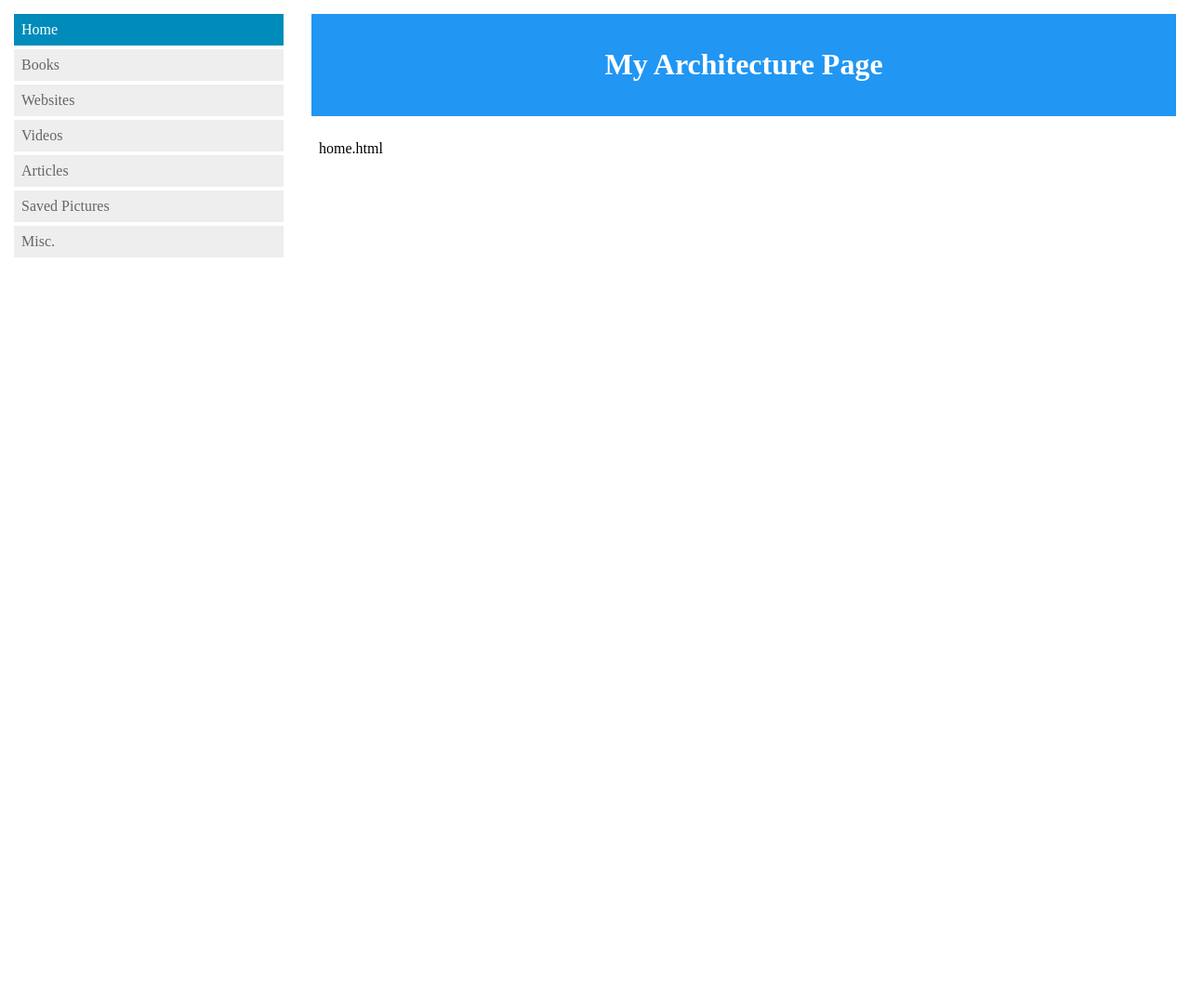
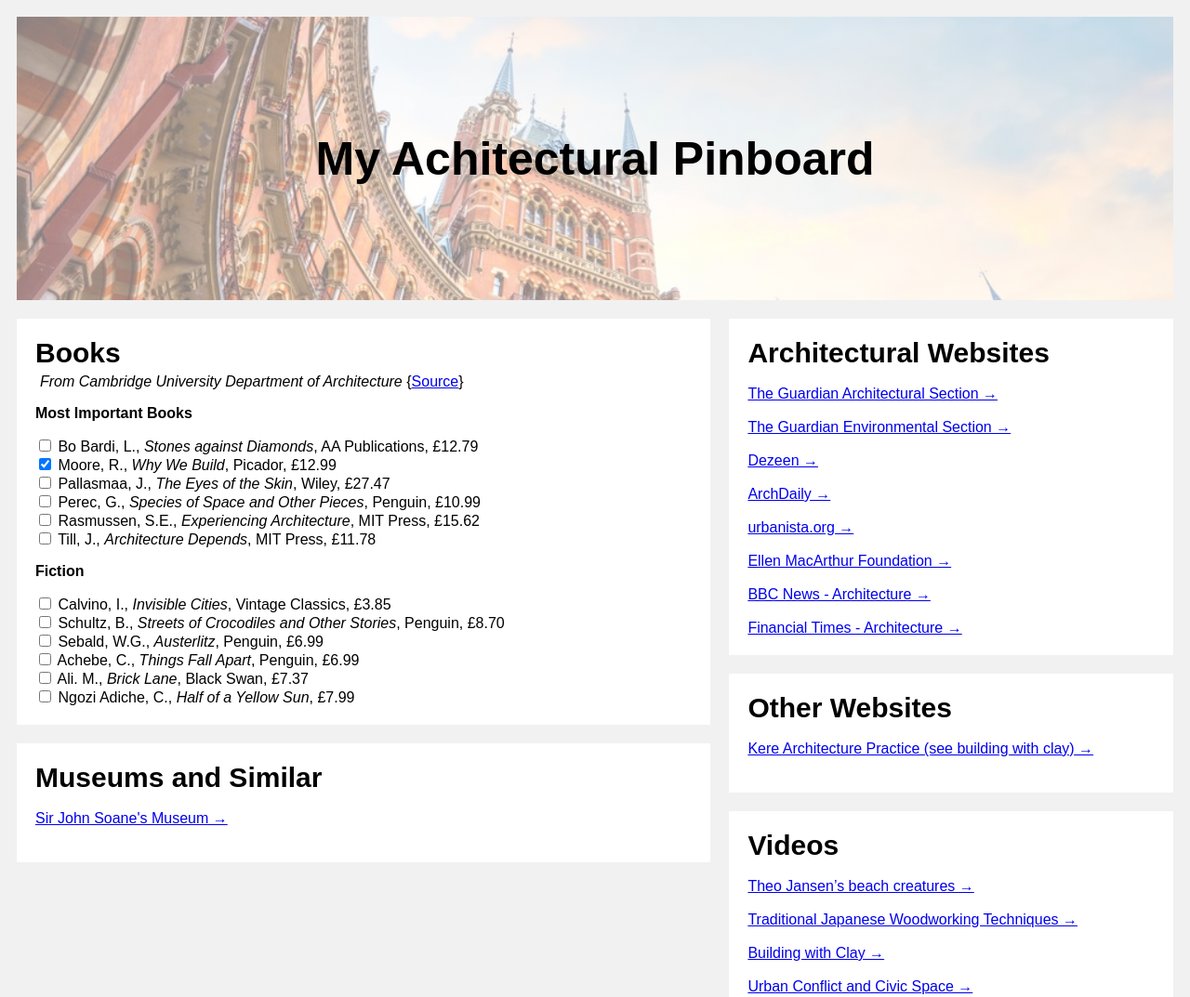
Before and after one commit to LadyGnomeKCMG/Architecture, a plain HTML site: page index.html in a window 1280 px wide. Shown: the top 1073 px of the page at 93% size. Drawn offline with Linux system fonts and the light colour scheme.

Commit message:
Update index.html

```diff
--- a/index.html
+++ b/index.html
@@ -2,141 +2,237 @@
 <html>
 <head>
 <style>
+
 * {
   box-sizing: border-box;
 }
 
 body {
-  margin: 0;
+  font-family: Arial;
+  padding: 10px;
+  background: #f1f1f1;
 }
 
+/* Header/Blog Title */
 .header {
-  background-color: #2196F3;
-  color: white;
+  padding: 90px;
   text-align: center;
-  padding: 15px;
+  background: white;
+  background-image: linear-gradient(rgba(255,255,255,.5), rgba(255,255,255,.5)), url("https://raw.githubusercontent.com/LadyGnomeKCMG/Architecture/main/images/St_Pancras.jpg");
+  background-size: cover;
 }
 
-.footer {
-  background-color: #444;
-  color: white;
-  padding: 15px;
+.header h1 {
+  font-size: 50px;
 }
 
-.topmenu {
-  list-style-type: none;
-  margin: 0;
-  padding: 0;
+/* Style the top navigation bar */
+.topnav {
   overflow: hidden;
-  background-color: #777;
+  background-color: #333;
 }
 
-.topmenu li {
+/* Style the topnav links */
+.topnav a {
   float: left;
-}
-
-.topmenu li a {
-  display: inline-block;
-  color: white;
+  display: block;
+  color: #f2f2f2;
   text-align: center;
-  padding: 16px;
+  padding: 14px 16px;
   text-decoration: none;
 }
 
-.topmenu li a:hover {
-  background-color: #222;
+/* Change color on hover */
+.topnav a:hover {
+  background-color: #ddd;
+  color: black;
 }
 
-.topmenu li a.active {
-  color: white;
-  background-color: #4CAF50;
+/* Create two unequal columns that floats next to each other */
+/* Left column */
+.leftcolumn {
+  float: left;
+  width: 60%;
 }
 
-.column {
+/* Right column */
+.rightcolumn {
   float: left;
-  padding: 15px;
+  width: 40%;
+  background-color: #f1f1f1;
+  padding-left: 20px;
 }
 
-.clearfix::after {
-  content: "";
-  clear: both;
-  display: table;
+/* Fake image */
+.fakeimg {
+  background-color: #aaa;
+  width: 100%;
+  padding: 20px;
 }
 
-.sidemenu {
-  width: 25%;
+/* Add a card effect for articles */
+.card {
+  background-color: white;
+  padding: 20px;
+  margin-top: 20px;
 }
 
-.content {
-  width: 75%;
+/* Clear floats after the columns */
+.row:after {
+  content: "";
+  display: table;
+  clear: both;
 }
 
-.sidemenu ul {
-  list-style-type: none;
-  margin: 0;
-  padding: 0;
+/* Footer */
+.footer {
+  padding: 5px;
+  text-align: center;
+  background: transparent;
+  margin-top: 20px;
 }
 
-.sidemenu li a {
-  margin-bottom: 4px;
-  display: block;
-  padding: 8px;
-  background-color: #eee;
-  text-decoration: none;
-  color: #666;
+@media screen and (max-width: 800px) {
+  .leftcolumn, .rightcolumn {
+    width: 100%;
+    padding: 0;
+  }
 }
 
-.sidemenu li a:hover {
-  background-color: #555;
-  color: white;
-}
-
-.sidemenu li a.active {
-  background-color: #008CBA;
-  color: white;
+/* Responsive layout - when the screen is less than 400px wide, make the navigation links stack on top of each other instead of next to each other */
+@media screen and (max-width: 400px) {
+  .topnav a {
+    float: none;
+    width: 100%;
+  }
 }
 </style>
 </head>
 <body>
 
-<!--<ul class="topmenu">
-  <li><a href="#home" class="active">Home</a></li>
-  <li><a href="#news">News</a></li>
-  <li><a href="#contact">Contact</a></li>
-  <li><a href="#about">About</a></li>
-</ul>-->
+<div class="header">
+  <h1>My Achitectural Pinboard</h1>
+</div>
 
-<div class="clearfix">
-  <div class="column sidemenu">
-    <ul>
-      <li><a href="#flight" class="active" onclick="myFunction()">Home</a></li>
-      <li><a href="#city"  onclick="myFunction()">Books</a></li>
-      <li><a href="#island" onclick="myFunction()">Websites</a></li>
-      <li><a href="#food" onclick="myFunction()">Videos</a></li>
-      <li><a href="#people" onclick="myFunction()">Articles</a></li>
-      <li><a href="#history" onclick="myFunction()">Saved Pictures</a></li>
-      <li><a href="#oceans" onclick="myFunction()">Misc.</a></li>
-    </ul>
+<!--<div class="topnav">
+  <a href="#">Link</a>
+  <a href="#">Link</a>
+  <a href="#">Link</a>
+  <a href="#" style="float:right">Link</a>
+</div>-->
+
+<div class="row">
+  <div class="leftcolumn">
+    <div class="card">
+      <h2 style="font-size: 30px; padding: 0px; margin: 0px;">Books</h2>
+      <p style="padding: 0px; margin: 5px;"><i>From Cambridge University Department of Architecture</i> {<a href="https://www.arct.cam.ac.uk/system/files/documents/books-recommended-for-reading.pdf">Source</a>}</p>
+      <p><b>Most Important Books</b></p>
+        <input type="checkbox"> Bo Bardi, L., <i>Stones against Diamonds</i>, AA Publications, £12.79 </br>
+  <input type="checkbox" checked> Moore, R., <i>Why We Build</i>, Picador, £12.99 </br>
+  <input type="checkbox"> Pallasmaa, J., <i>The Eyes of the Skin</i>, Wiley, £27.47 </br>
+    <input type="checkbox"> Perec, G., <i>Species of Space and Other Pieces</i>, Penguin, £10.99 </br>
+  <input type="checkbox"> Rasmussen, S.E., <i>Experiencing Architecture</i>, MIT Press, £15.62 </br>
+  <input type="checkbox"> Till, J., <i>Architecture Depends</i>, MIT Press, £11.78 </br>
+      <p><b>Fiction</b></p>
+        <input type="checkbox"> Calvino, I., <i>Invisible Cities</i>, Vintage Classics, £3.85 </br>
+  <input type="checkbox"> Schultz, B., <i>Streets of Crocodiles and Other Stories</i>, Penguin, £8.70 </br>
+  <input type="checkbox"> Sebald, W.G., <i>Austerlitz</i>, Penguin, £6.99 </br>
+  <input type="checkbox"> Achebe, C., <i>Things Fall Apart</i>, Penguin, £6.99 </br>
+  <input type="checkbox"> Ali. M., <i>Brick Lane</i>, Black Swan, £7.37 </br>
+  <input type="checkbox"> Ngozi Adiche, C., <i>Half of a Yellow Sun</i>, £7.99 </br>
+
+    </div>
+    <div class="card">
+      <h2 style="font-size: 30px; padding: 0px; margin: 0px;">Museums and Similar</h2>
+      </br>
+<a href="https://www.soane.org">Sir John Soane's Museum &#x2192;</a>
+</br></br>
+
+</div>
+
+ <!--   <div class="card">
+      <h2 style="font-size: 30px; padding: 0px; margin: 0px;">Images</h2>
+      </br>
+<img src="https://cdn.britannica.com/25/139425-138-050505D0/consideration-London-Houses-of-Parliament.jpg" style="float:left; ">
+</br></br>
+
+</div>-->
+
   </div>
+  <div class="rightcolumn">
+    <div class="card">
+      <h2 style="font-size: 30px; padding: 0px; margin: 0px;">Architectural Websites</h2>
+      </br>
+<a href="https://www.theguardian.com/artanddesign/architecture">The Guardian Architectural Section &#x2192;</a>
+</br></br>
+<a href="https://www.theguardian.com/uk/environment">The Guardian Environmental Section &#x2192;</a>
+</br></br>
+<a href="https://www.dezeen.com/">Dezeen &#x2192;</a>
+</br></br>
+<a href="https://www.archdaily.com/">ArchDaily &#x2192;</a>
+</br></br>
+<a href="https://www.urbanista.org/">urbanista.org &#x2192;</a>
+</br></br>
+<a href="https://ellenmacarthurfoundation.org/">Ellen MacArthur Foundation &#x2192;</a>
+</br></br>
+<a href="https://www.bbc.co.uk/news/topics/cwlw3xz044gt">BBC News - Architecture &#x2192;</a>
+</br></br>
+<a href="https://www.ft.com/architecture">Financial Times - Architecture &#x2192;</a>
 
-  <div class="column content">
-    <div class="header">
-      <h1>My Architecture Page</h1>
     </div>
-    </br>
-    <iframe style="width:100%; height:150vw; border: 0px solid white;" id="myFrame" src="https://ladygnomekcmg.github.io/Architecture/pages/home.html""></iframe>
+
+        <div class="card">
+      <h3 style="font-size: 30px; padding: 0px; margin: 0px;">Other Websites</h3>
+      </br>
+<a href="http://www.kere-architecture.com">Kere Architecture Practice (see building with clay) &#x2192;</a>
+</br></br>
+
+</div>
+
+
+    <div class="card">
+      <h3 style="font-size: 30px; padding: 0px; margin: 0px;">Videos</h3>
+      </br>
+<a href="https://www.ted.com/talks/theo_jansen_my_creations_a_new_form_of_life?language=en">Theo Jansen’s beach creatures &#x2192;</a>
+</br></br>
+<a href="https://www.youtube.com/watch?v=NAdUo95ZmGo&vl=en">Traditional Japanese Woodworking Techniques &#x2192;</a>
+</br></br>
+<a href="https://www.youtube.com/watch?v=MD23gIlr52Y">Building with Clay &#x2192;</a>
+</br></br>
+<a href="https://www.youtube.com/watch?v=jax5qG8qCx0">Urban Conflict and Civic Space &#x2192;</a>
+</br></br>
+
+</div>
+    <div class="card">
+      <h3 style="font-size: 30px; padding: 0px; margin: 0px;">Podcasts</h3>
+      </br>
+<a href="https://www.bbc.co.uk/programmes/p04grdbc/episodes/downloads">BBC - People Fixing The World &#x2192;</a>
+</br></br>
+
+</div>
+
+    <div class="card">
+      <h3 style="font-size: 30px; padding: 0px; margin: 0px;">Articles</h3>
+      </br>
+<a href="https://scielo.conicyt.cl/scielo.php?script=sci_arttext&pid=S0717-
+69962017000100074&lng=en&nrm=iso&tlng=en">Building a house in Argentina &#x2192;</a>
+</br></br>
+<a href="https://www.archdaily.com/476/poli-house-pezo-von-ellrichshausen">Description of a Chilean House by its architects &#x2192;</a>
+</br></br>
+<a href="https://linabobarditogether.com/2012/08/03/the-making-of-sesc-pompeia-by-marcelo-ferraz/">The Making of SESC Pompéia &#x2192;</a>
+</br></br>
+<a href="https://www.ft.com/content/8b78bbac-b04e-11e3-8058-00144feab7de">Article on the work of Anupama Kundoo &#x2192;</a>
+</br></br>
+
+</div>
+
+
   </div>
 </div>
 
-<script>
-function myFunction() {
-  document.getElementById("myFrame").src = "https://ladygnomekcmg.github.io/Architecture/pages/home.html";
-}
-</script>
-
-<!--<div class="footer">
-  <p>Footer Text</p>
-</div>-->
+<div class="footer">
+  <h2></h2>
+</div>
 
 </body>
 </html>
```
